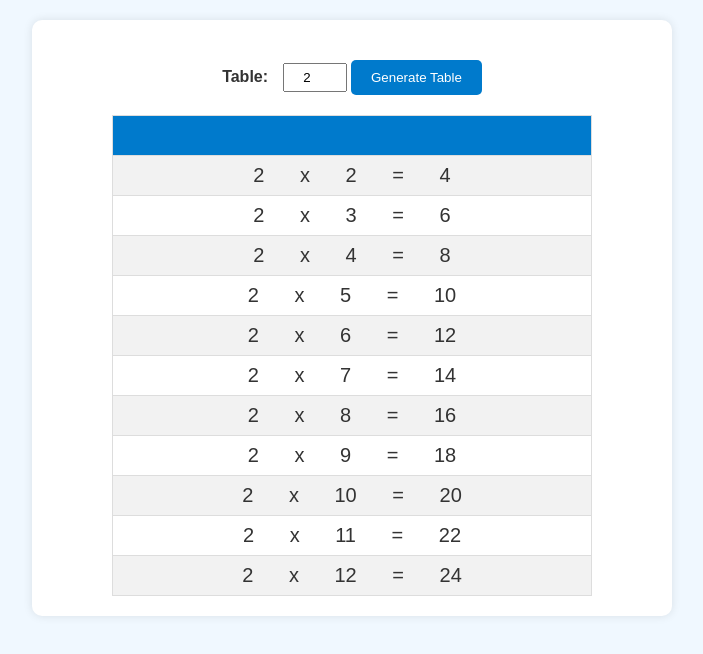
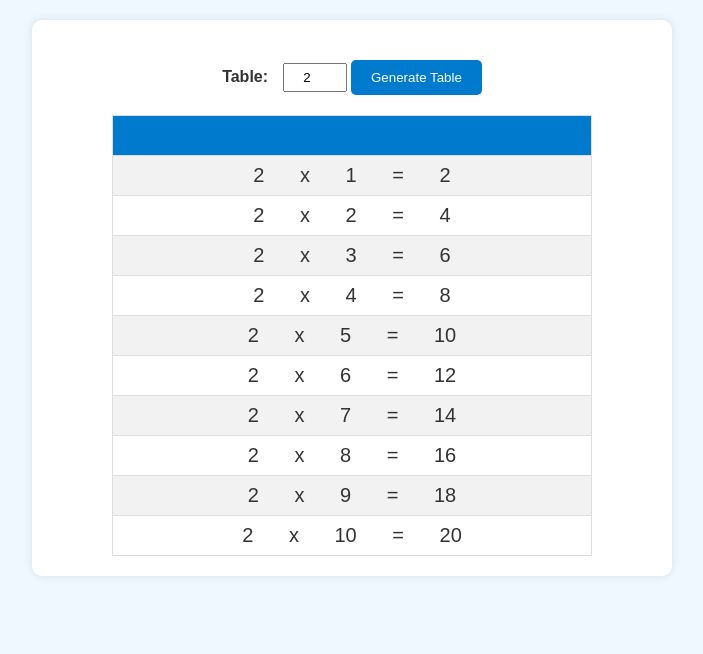
Before and after one commit to imrankabir/tables, a plain HTML site: page index.html in a window 1280 px wide. Shown: the whole page, without its empty margins (288-991 px from the left). Drawn offline with Linux system fonts and the light colour scheme.

Commit message:
tables auto commit on 2024-11-25 10:02:13

```diff
--- a/index.html
+++ b/index.html
@@ -3,7 +3,7 @@
 <head>
   <meta charset="UTF-8">
   <meta name="viewport" content="width=device-width, initial-scale=1.0">
-  <title>Multiplication Table</title>
+  <title>Table</title>
   <link rel="stylesheet" href="style.css">
 </head>
 <body>
--- a/script.js
+++ b/script.js
@@ -15,7 +15,7 @@ function generateTable() {
     </tr>
   `;
 
-  for (let i = 2; i <= 12; i++) {
+  for (let i = 1; i <= 10; i++) {
     tableHTML += `
       <tr>
         <td>${tableNumber} x ${i} = ${tableNumber * i}</td>
```
